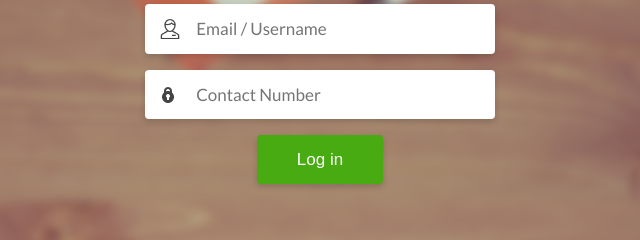
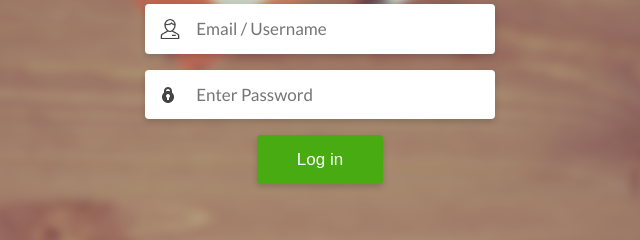
Before and after one commit to narpatpatel03191/Login, a plain HTML site: page index.html in a window 1280 px wide. Shown: the part 298-538 px from the top of the page, 320-960 px from the left. Drawn offline with Linux system fonts and the light colour scheme.

Commit message:
Update index.html

```diff
--- a/index.html
+++ b/index.html
@@ -16,7 +16,7 @@
   </div>
 
   <div class="form-field">
-    <input type="number" placeholder="Contact Number" required/>                         </div>
+    <input type="password" placeholder="Enter Password" required/>                         </div>
 
   <div class="form-field">
     <button class="btn" type="submit" onclick="showAlert()">Log in</button>
```
